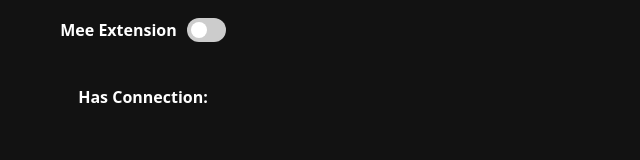
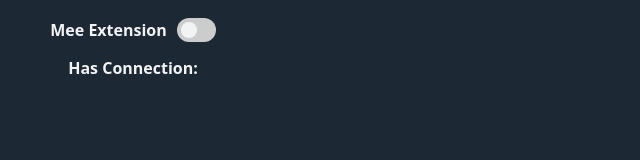
Before and after one commit to MeeFoundation/browser-extensions, a website built with Vite: page Extension/popup.html in a window 1280 px wide. Shown: the whole page, without its empty margins (0-640 px from the left). Built offline with nearby package versions, Linux system fonts and the dark colour scheme; no server answers.

Commit message:
make layout more semantic

```diff
--- a/Extension/popup.css
+++ b/Extension/popup.css
@@ -7,15 +7,14 @@
   width: fit-content;
 }
 .content {
-  width: 100%;
   padding: 10px;
-
   font-family: system-ui;
   text-align: center;
   display: flex;
   flex-direction: column;
   align-items: center;
   justify-items: center;
+  gap: 15px;
 }
 
 .container {
@@ -67,8 +66,8 @@
   left: 4px;
   bottom: 4px;
   background-color: white;
-  /* -webkit-transition: .4s; */
-  /* transition: .4s; */
+   /*-webkit-transition: transform .4s;*/
+   /*transition: transform .4s;*/
   border-radius: 50%;
 }
 
@@ -88,4 +87,11 @@
 
 @media (prefers-color-scheme: dark) {
   /* Dark Mode styles go here. */
+  body {
+    background-color: #1C2833;
+    color: #F2F3F4;
+  }
+  .slider:before {
+    background-color: #F2F3F4;
+  }
 }
--- a/Extension/popup.html
+++ b/Extension/popup.html
@@ -16,8 +16,6 @@
                 <span class="slider"></span>
             </label>
         </div>
-
-        <div><br></div>
         <div class="container" id="domain-container">
             <div id="current-domain"></div>
             <label class="switch">
@@ -25,7 +23,6 @@
                 <span class="slider"></span>
             </label>
         </div>
-        <div><br></div>
         <div class="container">
             <strong>Has Connection: </strong>
             <div id="has-connection"></div>
```
